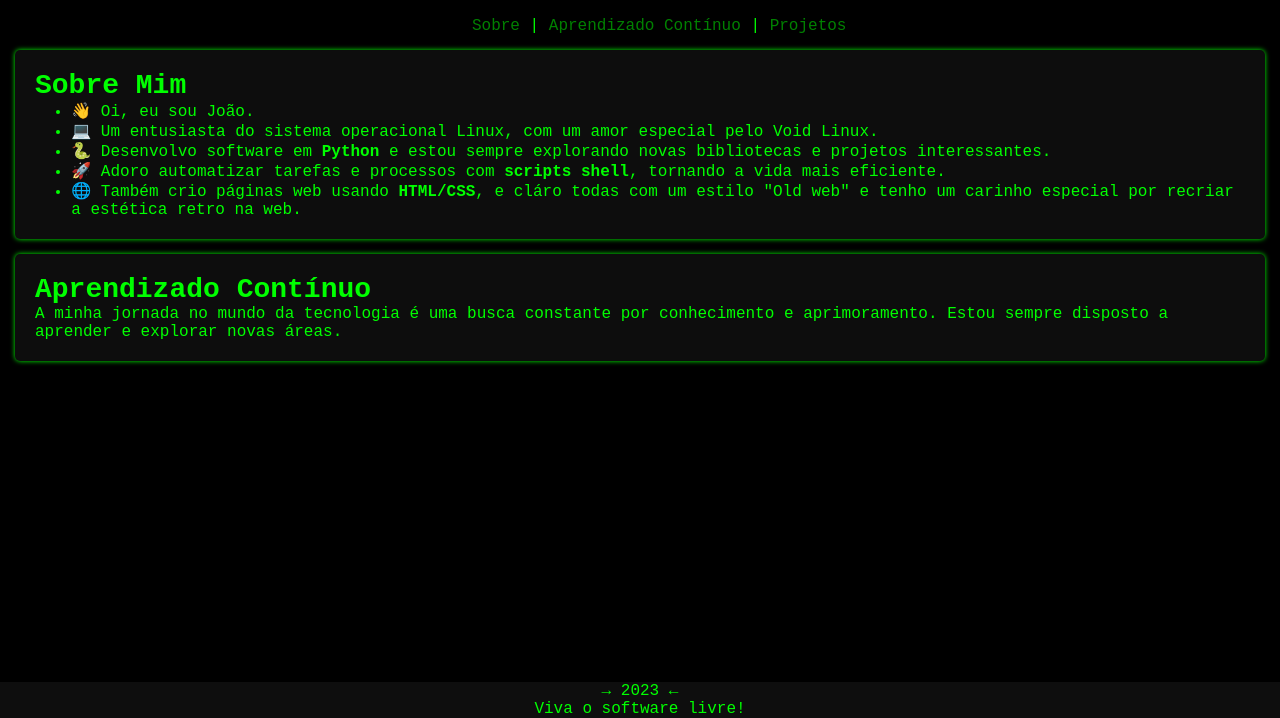
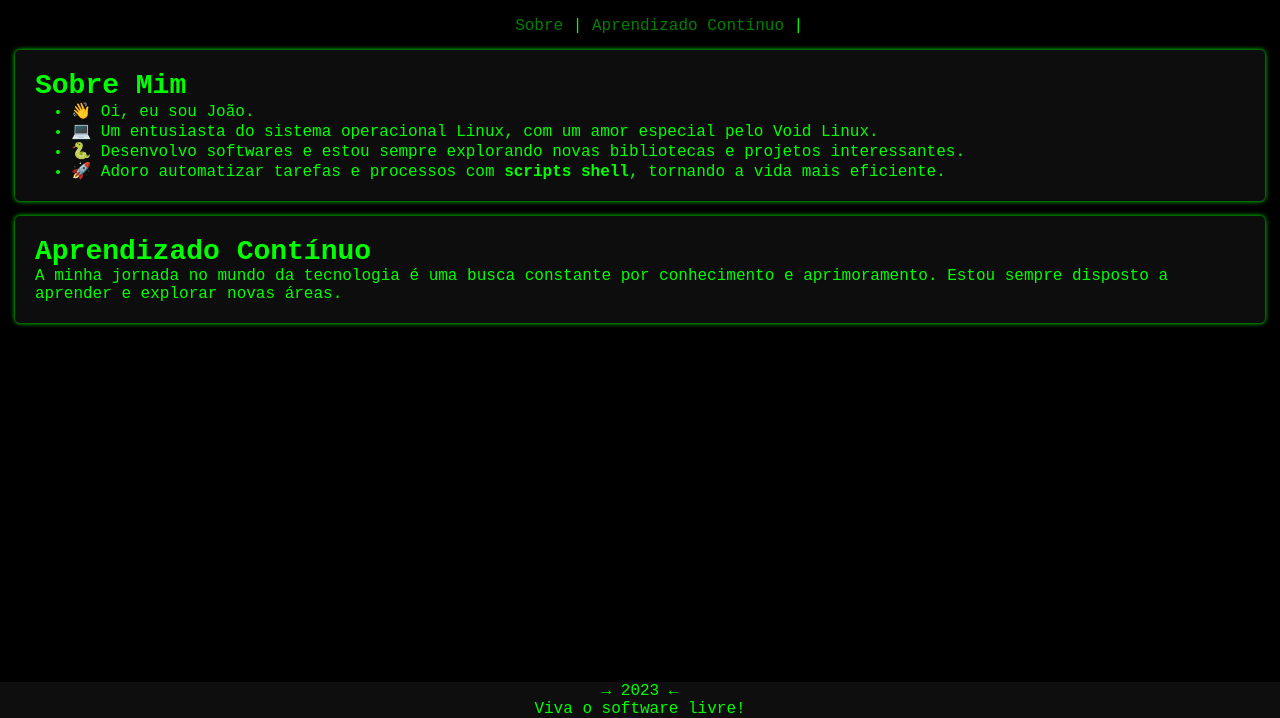
Before and after one commit to joao406/joao406.github.io, a plain HTML site: page port/index.html in a window 1280 px wide. Shown: the part 82-800 px from the top of the page. Drawn offline with Linux system fonts and the light colour scheme.

Commit message:
Update index.html

```diff
--- a/port/index.html
+++ b/port/index.html
@@ -15,7 +15,6 @@
         <ul>
             <li><a href="#sobre">Sobre</a></li> |
             <li><a href="#aprendizado">Aprendizado Contínuo</a></li> |
-            <li><a href="#projetos">Projetos</a></li>
         </ul>
     </nav>
     <section id="sobre">
@@ -23,9 +22,8 @@
         <ul>
             <li>👋 Oi, eu sou João.</li>
             <li>💻 Um entusiasta do sistema operacional Linux, com um amor especial pelo Void Linux.</li>
-            <li>🐍 Desenvolvo software em <strong>Python</strong> e estou sempre explorando novas bibliotecas e projetos interessantes.</li>
+            <li>🐍 Desenvolvo softwares e estou sempre explorando novas bibliotecas e projetos interessantes.</li>
             <li>🚀 Adoro automatizar tarefas e processos com <strong>scripts shell</strong>, tornando a vida mais eficiente.</li>
-            <li>🌐 Também crio páginas web usando <strong>HTML/CSS</strong>, e cláro todas com um estilo "Old web" e tenho um carinho especial por recriar a estética retro na web.</li>
         </ul>
     </section>
     <section id="aprendizado">
```
